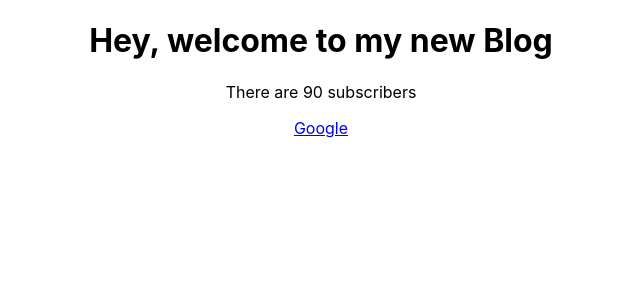
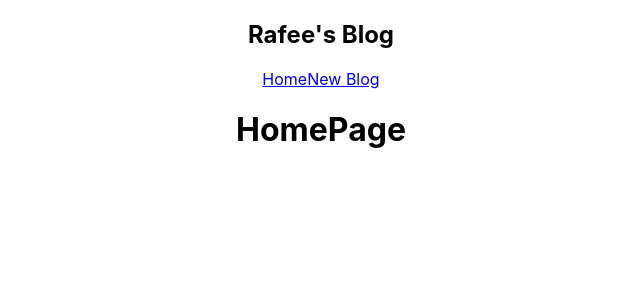
Before and after one commit to yeasinrafee/mini-blog-react, a React (Create React App) app in the folder mini-blog/: page / in a window 1280 px wide. Shown: the top 300 px of the page, without its empty margins (319-959 px from the left). Built offline with nearby package versions, Linux system fonts and the light colour scheme.

Commit message:
Working with multiple components

```diff
--- a/mini-blog/src/App.js
+++ b/mini-blog/src/App.js
@@ -1,17 +1,14 @@
 import './App.css';
+import Navbar from './Navbar';
+import Home from './Home';
 
 function App() {
-  const title = "Hey, welcome to my new Blog";
-  const subscribers = 90;
-  const link = "https://www.google.com";
-
 
   return (
     <div className="App">
+      <Navbar/>
      <div className="content">
-      <h1> {title} </h1>
-      <p>There are {subscribers} subscribers </p>
-      <a href={link}> Google </a>
+      <Home/>
       </div>
     </div>
   );
--- /dev/null
+++ b/mini-blog/src/Home.js
@@ -0,0 +1,9 @@
+const Home = () => {
+    return (
+        <div className="home">
+            <h1>HomePage</h1>
+        </div>
+     );
+}
+
+export default Home;
--- /dev/null
+++ b/mini-blog/src/Navbar.js
@@ -0,0 +1,13 @@
+const Navbar = () => {
+    return (
+        <nav className="navbar">
+            <h1>Rafee's Blog</h1>
+            <div className="links">
+                <a href="/">Home</a>
+                <a href="/create">New Blog</a>
+            </div>
+        </nav>
+     );
+}
+
+export default Navbar;
```
